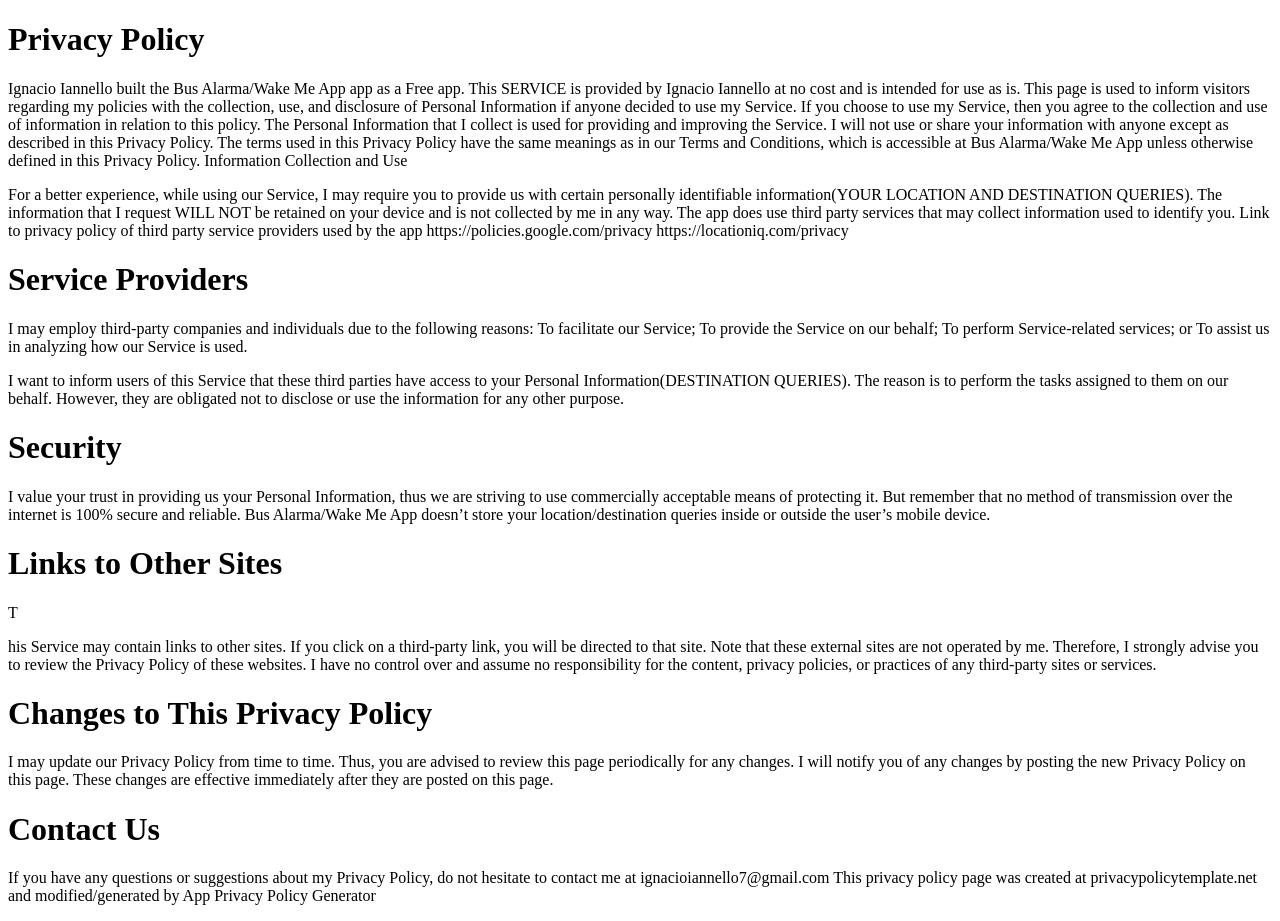
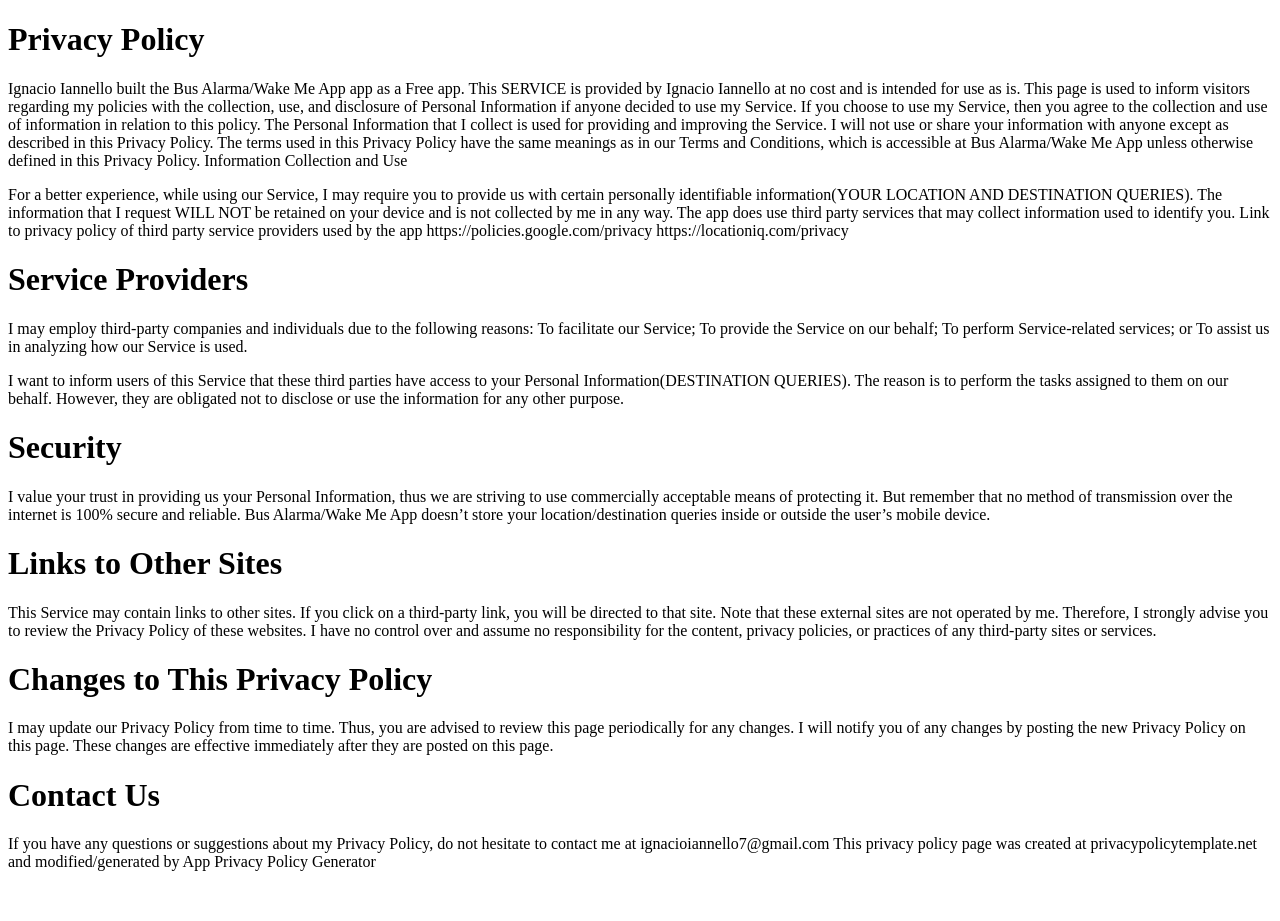
Before and after one commit to Iann7/BusAlarmaPolicy, a plain HTML site: page index.html in a window 1280 px wide. After the commit the page ends 887 px from the top, so only its background shows below. Drawn offline with Linux system fonts and the light colour scheme.

Commit message:
Update index.html

```diff
--- a/index.html
+++ b/index.html
@@ -35,7 +35,7 @@ To assist us in analyzing how our Service is used.</p>
 <p>I value your trust in providing us your Personal Information, thus we are striving to use commercially acceptable means of protecting it. But remember that no method of transmission over the internet is 100% secure and reliable.
 Bus Alarma/Wake Me App doesn’t store your location/destination queries inside or outside the user’s mobile device.</p>
     <h1>Links to Other Sites</h1>
-T<p>his Service may contain links to other sites. If you click on a third-party link, you will be directed to that site. Note that these external sites are not operated by me. Therefore, I strongly advise you to review the Privacy Policy of these websites. I have no control over and assume no responsibility for the content, privacy policies, or practices of any third-party sites or services.</p>
+<p>This Service may contain links to other sites. If you click on a third-party link, you will be directed to that site. Note that these external sites are not operated by me. Therefore, I strongly advise you to review the Privacy Policy of these websites. I have no control over and assume no responsibility for the content, privacy policies, or practices of any third-party sites or services.</p>
 
 <h1>Changes to This Privacy Policy</h1>
 <p>I may update our Privacy Policy from time to time. Thus, you are advised to review this page periodically for any changes. I will notify you of any changes by posting the new Privacy Policy on this page. These changes are effective immediately after they are posted on this page.</p>
```
